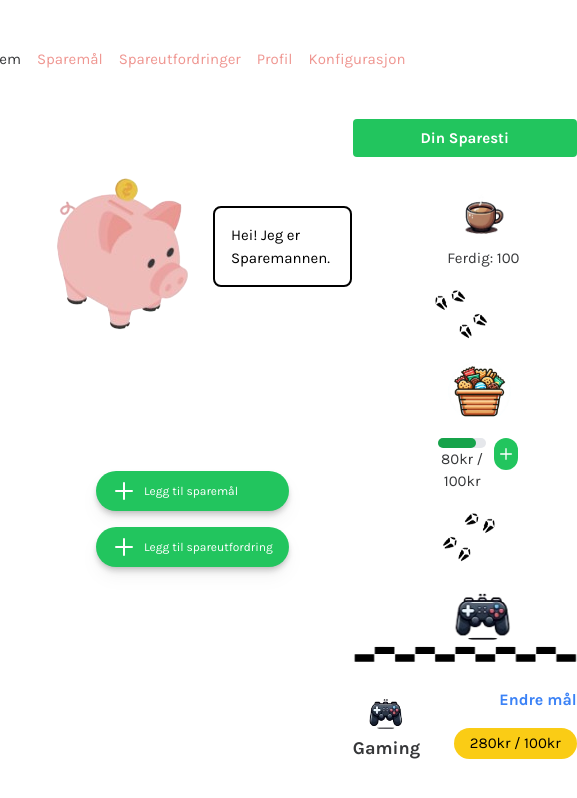
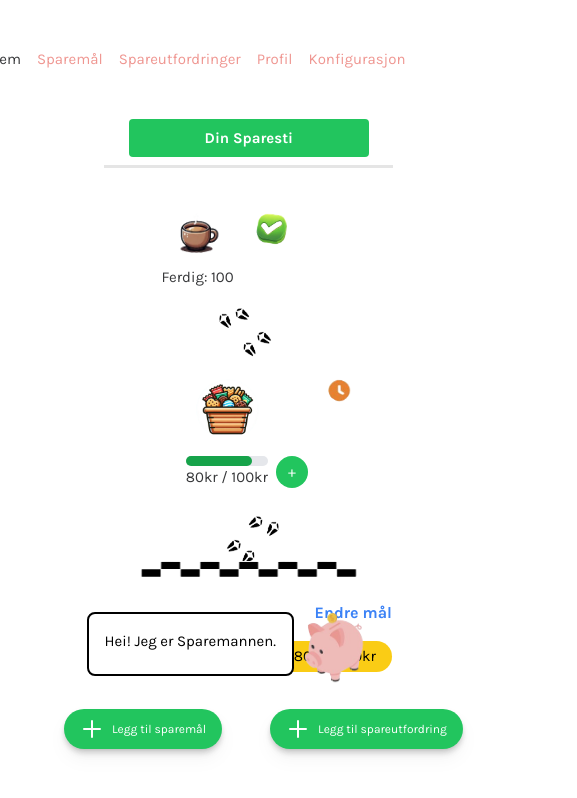
Before and after one commit to haruixu/SpareStiFrontend, a Vue app: page / in a window 390 px wide. Shown: the top 798 px of the page, 577 px wide, since content can reach past the window. Built offline with nearby package versions, Linux system fonts and the light colour scheme.

Commit message:
refactor(homepage):
Made HomeView responsive

```diff
--- a/src/views/HomeView.vue
+++ b/src/views/HomeView.vue
@@ -1,22 +1,21 @@
 <template>
-  <div class="flex flex-row max-h-[80vh]">
-    <div class="flex flex-col basis-1/2">
+  <div class="flex flex-col max-h-[60vh] md:flex-row md:max-h-[80vh] mx-auto">
+    <div class="flex flex-col basis-1/3 order-last md:order-first md:basis-1/2">
       <InteractiveSpare :speech="speech"
                         :direction="'right'"
-                        :pngSize="60"
-                        class="w-80 h-80"
+                        :pngSize=60
+                        class="opacity-0 h-0 w-0 md:opacity-100 md:h-auto md:w-auto md:mx-auto md:my-20"
       ></InteractiveSpare>
-      <div class="m-8 p-8">
+      <div class=" flex flex-row gap-12 items-center mx-auto p-8 md:flex-col md:gap-4 md:m-8">
         <ButtonAddGoalOrChallenge
             :buttonText="'Legg til sparemål'"
-            class="mb-4"
         />
         <ButtonAddGoalOrChallenge
             :buttonText="'Legg til spareutfordring'"
         />
       </div>
     </div>
-    <div class="flex flex-col basis-1/2">
+    <div class="flex flex-col basis-2/3 max-h-[70vh] mx-auto max-w-5/6 md:basis-1/2 md:max-h-full">
       <div class="flex justify-center align-center">
         <span class="
             w-full
@@ -32,10 +31,11 @@
           Din Sparesti
         </span>
       </div>
-      <div ref="containerRef" class="container mx-auto p-6 no-scrollbar max-h-[60vh] overflow-y-auto">
+      <div class="h-2 w-4/6 bg-black mx-auto my-2 opacity-10"></div>
+      <div ref="containerRef" class="container relative mx-auto p-6 no-scrollbar max-h-[60vh] overflow-y-auto">
         <div v-for="(challenge, index) in challenges" :key="challenge.title" class="flex flex-col items-center mx-8">
           <!-- Challenge Row -->
-          <div :class="{ 'justify-end ml-30': index % 2 === 1, 'justify-start': index % 2 === 0 }" class="flex flex-row w-2/3 ml-8">
+          <div :class="{ 'justify-end ml-40 md:ml-30': index % 2 === 1, 'justify-start': index % 2 === 0 }" class="flex flex-row w-2/3 ml-8">
             <!-- Challenge Icon and Details -->
             <div class="flex">
               <!-- Challenge Icon -->
@@ -60,10 +60,8 @@
                     <button
                         @click="incrementSaved(challenge)"
                         type="button"
-                        class="inline-block mb-2 ml-2 max-h-8 max-w-8 rounded-full bg-green-500 p-1 uppercase leading-normal text-white bg-color-green shadow-green-500 transition duration-150 ease-in-out hover:bg-green-700 hover:shadow-green-200 focus:bg-green-accent-300 focus:shadow-green-2 focus:outline-none focus:ring-0 active:bg-green-600 active:shadow-green-200 motion-reduce:transition-none dark:shadow-black/30 dark:hover:shadow-dark-strong dark:focus:shadow-dark-strong dark:active:shadow-dark-strong">
-                      <svg xmlns="http://www.w3.org/2000/svg" fill="none" viewBox="0 0 24 24" stroke="currentColor" class="w-4 h-4">
-                        <path stroke-linecap="round" stroke-linejoin="round" stroke-width="2" d="M12 4v16m8-8H4" />
-                      </svg>
+                        class="inline-block mb-2 ml-2 h-8 w-8 rounded-full bg-green-500 p-1 uppercase leading-normal text-white bg-color-green shadow-green-500 transition duration-150 ease-in-out hover:bg-green-700 hover:shadow-green-200 focus:bg-green-accent-300 focus:shadow-green-2 focus:outline-none focus:ring-0 active:bg-green-600 active:shadow-green-200 motion-reduce:transition-none dark:shadow-black/30 dark:hover:shadow-dark-strong dark:focus:shadow-dark-strong dark:active:shadow-dark-strong">
+                      +
                     </button>
 
                   </div>
@@ -80,16 +78,30 @@
             </div>
           </div>
           <!-- Piggy Steps, centered -->
-          <div v-if="index !== challenges.length - 1" class="flex justify-center w-full">
+          <div v-if="index !== challenges.length" class="flex justify-center w-full">
             <img :src="getPigStepsIcon()" :class="{ 'transform scale-x-[-1]': (index) % 2 === 0 }" class="w-20 h-20" alt="Pig Steps">
           </div>
+
+          <div v-if="index === challenges.length - 1 && index % 2 === 0" class="ml-40 flex flex-row">
+            <button class="text-2xl mr-2 color-black bg-slate-400">+</button>
+            <span class="">Legg til <br/>Spareutfordring</span>
+          </div>
+          <div v-else-if="index === challenges.length - 1 && index % 2 !== 0" class="mr-40">
+            <button class="text-2xl mr-2 color-black bg-slate-400 rounded-full" @click="addSpareUtfordring">+</button>
+          </div>
         </div>
+        <!-- Sparemannen -->
+        <InteractiveSpare :speech="speech"
+                          :direction="'left'"
+                          :pngSize="20"
+                          class="fixed bottom-0 right-0 mb-40 mr-4 md:opacity-0 md:h-0 md:w-0"
+        ></InteractiveSpare>
       </div>
+      <!-- Finish line -->
+      <img src="@/assets/finishLine.png" class="w-1/2 max-h-4 mx-auto" alt="Finish Line">
 
-      <!-- Finish line -->
-      <img src="@/assets/finishLine.png" class="w-full max-h-4 mx-auto" alt="Finish Line">
       <!-- Goal -->
-      <div v-if="currentGoal" class="flex items-center justify-between m-t-2 pt-6">
+      <div v-if="currentGoal" class="flex flex-row gap-24 m-t-2 pt-6 mx-auto">
         <div class="flex flex-col items-start">
           <img :src="getGoalIcon(currentGoal)" class="w-12 h-12 mx-auto" :alt="currentGoal.title">
           <div class="text-lg font-bold">{{ currentGoal.title }}</div>
@@ -148,7 +160,6 @@ const challenges = ref([
   { title: 'Gaming',  challengeType: 'GAMING', saved: 20, target: 100, description: 'Morning boost', completion: 20 },
   { title: 'Kaffe', challengeType: 'COFFEE', saved: 90, target: 100, description: 'Morning boost', completion: 90 },
   { title: 'Mat og Drikke',  challengeType: 'SNACKS', saved: 80, target: 100, description: 'Morning boost', completion: 80 },
-  { title: 'Gaming',  challengeType: 'GAMING', saved: 20, target: 100, description: 'Morning boost', completion: 20 },
   // Other challenges...
 ])
 
@@ -158,6 +169,11 @@ const currentGoal = computed(() => {
   // Logic to determine the current goal
   return goals.value.find(goal => goal.completion < 100)
 })
+
+// AddSpareUtfordring
+function addSpareUtfordring() {
+  console.log('Add Spare Utfordring');
+}
 
 
 
```
